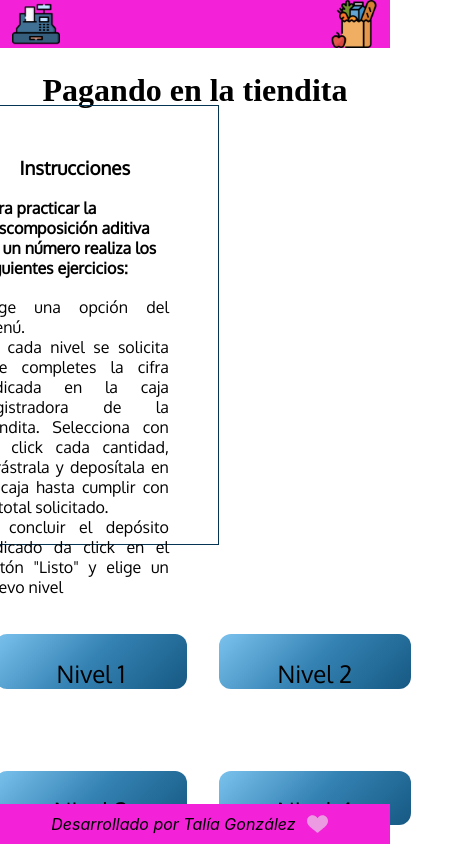
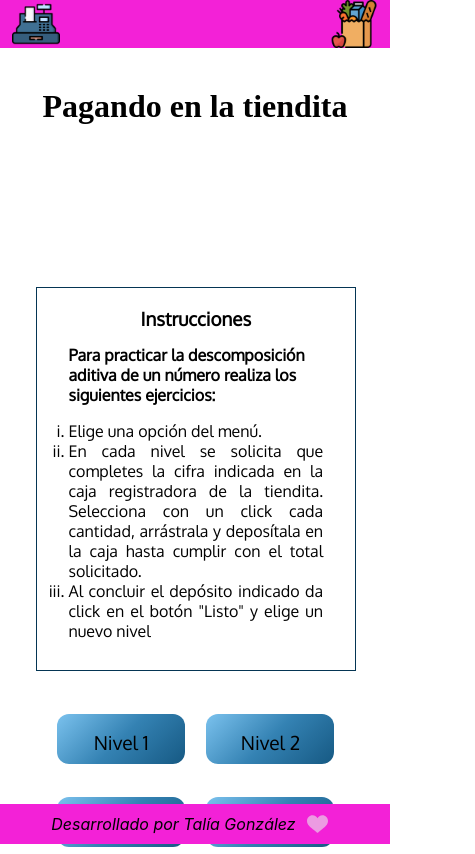
Before and after one commit to triptofanita/drag-drop-money, a React (Create React App) app: page / in a window 390 px wide. Shown: the whole page, 475 px wide, since content can reach past the window. Built offline with nearby package versions, Linux system fonts and the light colour scheme; a web font is replaced by a local one.

Commit message:
add responsive design for menu component

```diff
--- a/src/CashRegister/Buttons/Buttons.js
+++ b/src/CashRegister/Buttons.js
@@ -1,5 +1,5 @@
 import React from 'react';
-import '../cashRegister.css';
+import './cashRegister.css';
 function Buttons() {
     return (
         <div className="buttons__container">
--- a/src/CashRegister/CashRegister.js
+++ b/src/CashRegister/CashRegister.js
@@ -2,7 +2,7 @@ import React from 'react';
 import { useHistory } from 'react-router';
 import './cashRegister.css';
 import './DragAndDrop/dragAndDrop.css';
-import Buttons from './Buttons/Buttons';
+import Buttons from './Buttons';
 import DragAndDrop from './DragAndDrop/DragAndDrop';
 
 function CashRegister() {
--- a/src/Menu/menu.css
+++ b/src/Menu/menu.css
@@ -1,13 +1,11 @@
 .menu__main--container{
-    height: 100vh;
-    width: 100vw;
     display: flex;
     flex-direction: column;
     align-items: center;
 }
 
 .menu__title{
-    margin-top: 4.5rem;
+    margin-top: 5.5rem;
     font-size: 2rem;
     font-family: 'Copse', serif;
 }
@@ -78,10 +76,83 @@ li{
     text-align: justify;
 }
 
+@media screen and (max-width: 768px){
+    .menu__title{
+        margin-top: 5.5rem;
+    }
+
+    .menu__container{
+        margin-top:10%;
+        margin-left: 5%;
+    }
+
+    .menu__container--options{
+        display: flex;
+        flex-flow: row wrap;
+        justify-content: space-evenly;
+        margin-top:0;
+        margin-right: 20%;
+        margin: 2rem;
+        height: 22rem;
+        width: 20rem;
+    }
+
+    .option{
+        margin-top: 10%;
+        height: 20%;
+        width: 38%;
+        font-size: 1.3rem;
+    }
+
+    .instructions__container{
+        height: 29rem;
+        width: 16.5rem;
+        padding: 9%;
+        margin-left: 0;
+    }
+
+}
+
 @media screen and (max-width: 400px) {
     .menu__container{
         display: flex;
         flex-direction: column;
         justify-content: space-evenly;
     }
+
+    .instructions__container{
+        height: 24rem;
+        width: 20rem;
+        padding: 9%;
+        margin-left: 2%;
+        margin-top: 35%;
+    }
+
+    .instructions__container--title{
+        margin-top: -5%;
+        margin-bottom: 6%;
+        text-align: center;
+    }
+
+    .instructions__container--subtitle{
+        margin-bottom: 6%;
+    }
+
+    .menu__container--options{
+        display: flex;
+        flex-flow: row wrap;
+        justify-content: space-evenly;
+        margin-top: 5%;
+        margin-left: 2%;
+        height: 15rem;
+        width: 20rem;
+    }
+
+    .option{
+        margin-top: 8%;
+        height: 30%;
+        width: 40%;
+        font-size: 1.2rem;
+    }
+
 }
```
